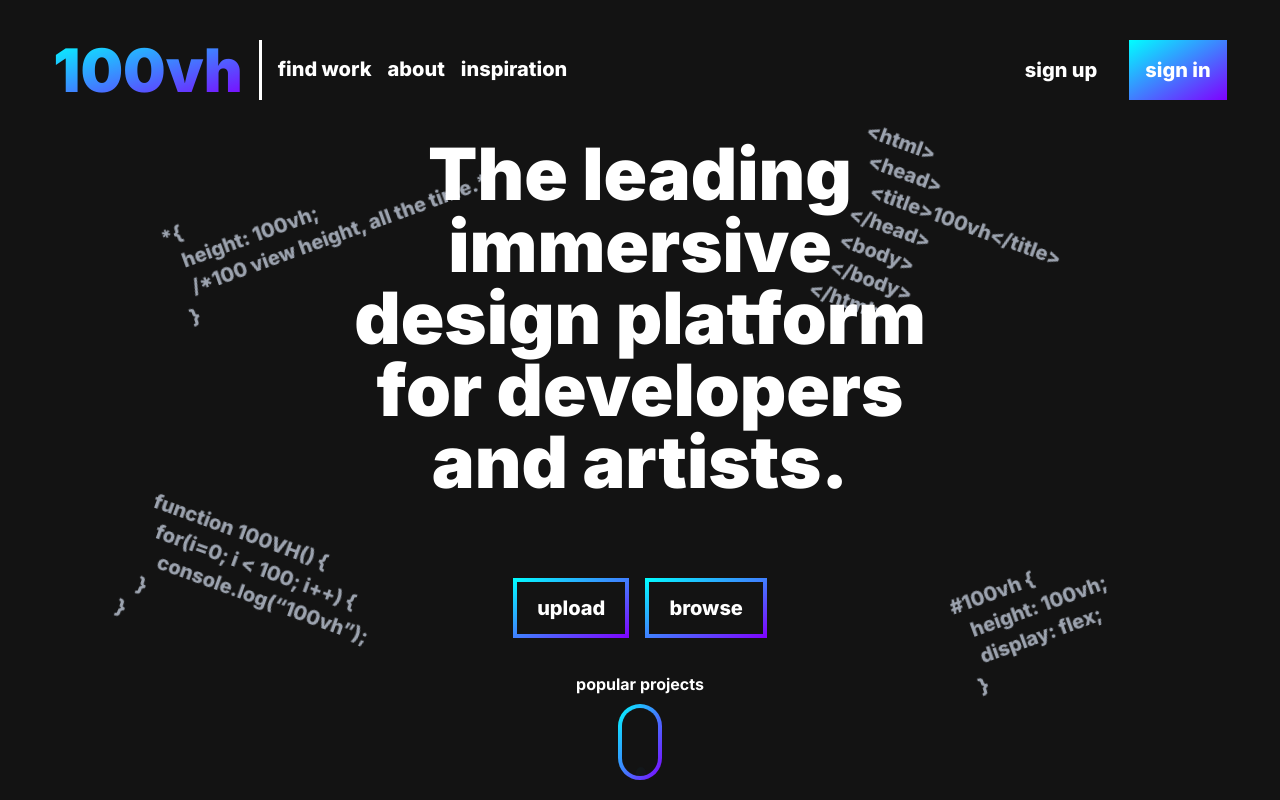
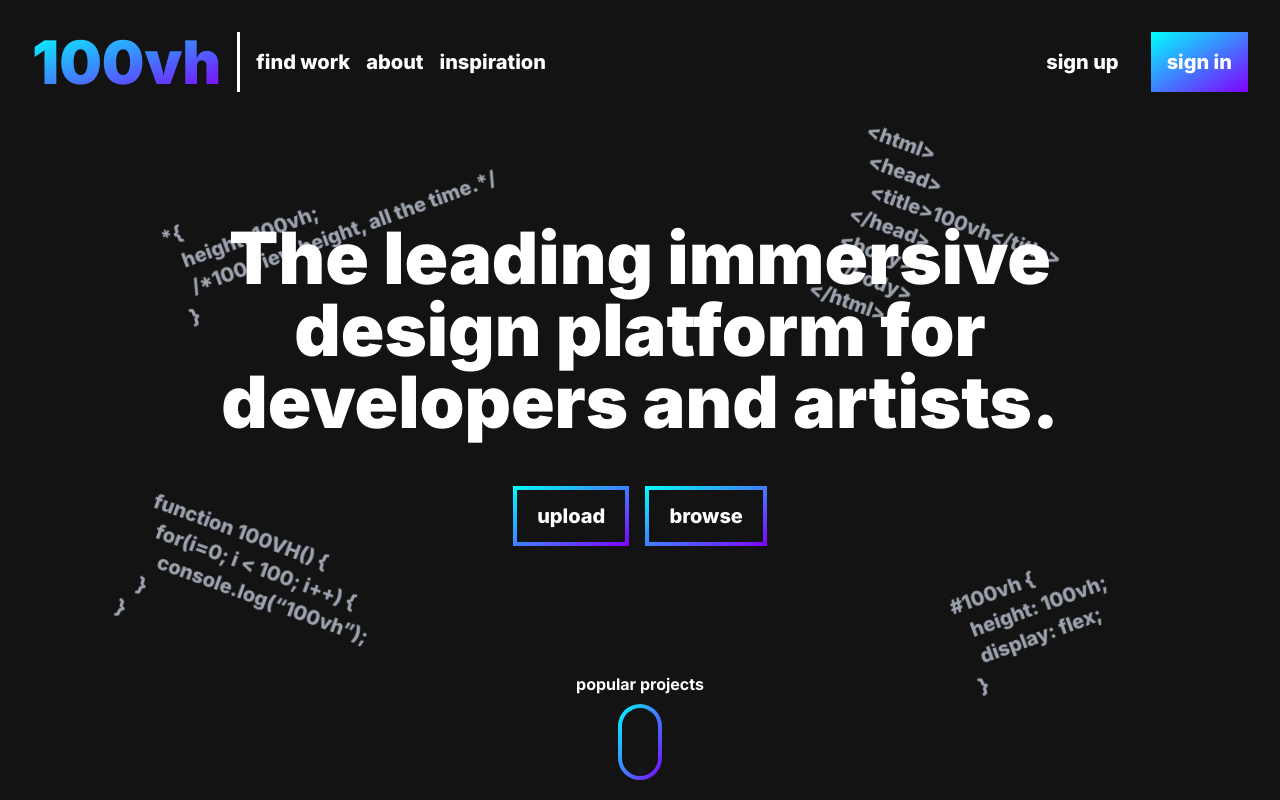
Before and after one commit to maxwellfortney/next-100vh, a Next.js app: page / in a window 1280 px wide. Built offline with nearby package versions, Linux system fonts and the light colour scheme; no server answers.

Commit message:
adds mongodb connection for auth

```diff
--- a/components/Home/AnimatedTexts.tsx
+++ b/components/Home/AnimatedTexts.tsx
@@ -4,7 +4,7 @@ export default function AnimatedTexts() {
   //         /*100 view height, all the time.*/
   //    }
   return (
-        <div className="absolute top-0 left-0 w-full h-full text-lg xl:text-xl">
+    <div className="absolute top-0 left-0 w-full h-full md:text-lg xl:text-xl">
       <div
         className="absolute flex flex-col font-extrabold text-gray-400 animate-bounce-rLeft"
         style={{ top: "20%", left: "13%" }}
--- /dev/null
+++ b/components/Navbar/MobileMenu.tsx
@@ -0,0 +1,21 @@
+import { useEffect } from "react";
+
+export default function MobileMenu({ menuOpen, setMenuOpen }: any) {
+  useEffect(() => {
+    window.addEventListener("resize", () => {
+      if (document.documentElement.clientWidth > 768 && menuOpen) {
+        setMenuOpen(false);
+      }
+    });
+  });
+  return (
+    <div
+      className={`duration-200 z-10 mobile-menu fixed bg-100vh-gray w-screen ${
+        menuOpen ? "is-open" : "is-closed"
+      } h-screen flex flex-col top-0`}
+      //   style={{ left: menuOpen ? "100%" : "0" }}
+    >
+      <div className="flex"></div>
+    </div>
+  );
+}
--- a/components/Navbar/Navbar.tsx
+++ b/components/Navbar/Navbar.tsx
@@ -1,6 +1,7 @@
 import { useEffect, useState } from "react";
 import SignUp from "../SignUp/SignUp";
 import Link from "next/link";
+import MobileMenu from "./MobileMenu";
 import { CSSTransition } from "react-transition-group";
 import { useRouter } from "next/dist/client/router";
 
@@ -17,9 +18,40 @@ export default function Navbar() {
   const [isSignIn, setIsSignIn] = useState(false);
   const [isSignUp, setIsSignUp] = useState(false);
 
+  const [menuOpen, setMenuOpen] = useState(false);
+  const [scrollY, setScrollY] = useState(0);
+  const [mouseY, setMouseY] = useState(0);
+
   useEffect(() => {
     console.log(session);
   }, [session]);
+
+  useEffect(() => {
+    document
+      .querySelector("#main-container")
+      ?.addEventListener("scroll", () => {
+        if (
+          Math.abs(
+            scrollY -
+              (document?.querySelector("#main-container")?.scrollTop as number)
+          ) > 10
+        ) {
+          setScrollY(
+            document?.querySelector("#main-container")?.scrollTop as number
+          );
+          console.log(scrollY);
+        }
+      });
+  }, []);
+
+  useEffect(() => {
+    document.addEventListener("mousemove", (e) => {
+      if (Math.abs(mouseY - e.clientY) > 10) {
+        setMouseY(e.clientY);
+        console.log(mouseY);
+      }
+    });
+  }, []);
 
   function handleButtonClick({ type }: any) {
     if (!blurBg) {
@@ -55,12 +87,9 @@ export default function Navbar() {
                     <div className="flex"></div>
                 </div>
             ) : null} */}
-            <CSSTransition
-                in={blurBg}
-                timeout={200}
-                classNames="fade"
-                unmountOnExit
-            >
+      {/* {menuOpen ? <MobileMenu menuOpen={menuOpen} /> : null} */}
+      <MobileMenu menuOpen={menuOpen} setMenuOpen={setMenuOpen} />
+      <CSSTransition in={blurBg} timeout={200} classNames="fade" unmountOnExit>
         <SignUp
           blurBg={blurBg}
           setBlurBg={setBlurBg}
@@ -69,42 +98,70 @@ export default function Navbar() {
         />
       </CSSTransition>
       <div
-                className="z-10 flex items-center justify-between w-11/12 mt-10"
-                style={{ height: "60px" }}
+        className="fixed z-10 flex items-center justify-between mt-8 transition-all duration-300"
+        style={{
+          height: "60px",
+          width: "95%",
+          top:
+            process.browser &&
+            scrollY > document.documentElement.clientHeight / 2 &&
+            mouseY > document.documentElement.clientHeight * 0.2
+              ? "-100px"
+              : "0",
+        }}
       >
         <div className="flex items-center h-full">
           <Link href="/">
-                        <a className="text-6xl font-black text-transparent transition-opacity hover:opacity-80 bg-clip-text bg-gradient-to-br from-100vh-cyan to-100vh-purple">
+            <a className="text-5xl font-black text-transparent transition-opacity duration-300 md:text-6xl hover:opacity-40 bg-clip-text bg-gradient-to-br from-100vh-cyan to-100vh-purple">
               100vh
             </a>
           </Link>
           <div
-                        className="h-full mx-4 bg-white"
+            className="hidden h-full mx-4 bg-white md:flex"
             style={{ width: "3px" }}
           />
-                    <div className="flex items-center h-full text-xl font-extrabold text-white">
+          <div className="items-center hidden h-full text-xl font-extrabold text-white md:flex">
             <Link href="/jobs">
               <a
                 className={`${
                   pathname === "/jobs" ? "border-white" : ""
-                                } py-3 mr-4 transition-all duration-300 border-b-2 border-transparent hover:border-white`}
+                } py-3 mr-4 transition-all duration-500 border-b-2 border-transparent hover:border-white`}
+                style={{ marginTop: "2px" }}
               >
                 find work
               </a>
             </Link>
             <Link href="/about">
-                            <a className="py-3 mr-4 transition-all duration-300 border-b-2 border-transparent hover:border-white">
+              <a
+                style={{ marginTop: "2px" }}
+                className="py-3 mr-4 transition-all duration-500 border-b-2 border-transparent hover:border-white"
+              >
                 about
               </a>
             </Link>
             <Link href="/inspiration">
-                            <a className="py-3 transition-all border-b-2 border-transparent hover:border-white">
+              <a
+                style={{ marginTop: "2px" }}
+                className="py-3 transition-all duration-500 border-b-2 border-transparent hover:border-white"
+              >
                 inspiration
               </a>
             </Link>
           </div>
         </div>
-                <div className="flex items-center h-full text-xl font-extrabold text-white">
+        <div className="flex md:hidden">
+          <button
+            onClick={() => setMenuOpen(!menuOpen)}
+            className={`hamburger hamburger--slider
+            ${menuOpen ? "is-active" : ""}`}
+            type="button"
+          >
+            <span className="hamburger-box">
+              <span className="hamburger-inner"></span>
+            </span>
+          </button>
+        </div>
+        <div className="items-center hidden h-full text-xl font-extrabold text-white md:flex">
           {/* <div className="flex mr-4">sign up</div>
                 <div className="flex items-center h-full px-4 transition-all hover:bg-100vh-gray hover:from-100vh-gray hover:to-100vh-gray bg-gradient-to-br from-100vh-cyan to-100vh-purple">
                     sign in
--- a/package.json
+++ b/package.json
@@ -9,6 +9,7 @@
     "lint": "next lint"
   },
   "dependencies": {
+    "mongodb": "^3.6.0",
     "next": "11.0.1",
     "next-auth": "^3.27.3",
     "react": "17.0.2",
@@ -25,5 +26,8 @@
     "postcss": "^8.3.6",
     "tailwindcss": "^2.2.6",
     "typescript": "4.3.5"
+  },
+  "peerOptionalDependencies": {
+    "mongodb": "^3.6.0"
   }
 }
--- a/pages/api/auth/[...nextauth].ts
+++ b/pages/api/auth/[...nextauth].ts
@@ -51,7 +51,7 @@ export default NextAuth({
   // Notes:
   // * You must install an appropriate node_module for your database
   // * The Email provider requires a database (OAuth providers do not)
-    // database: process.env.DATABASE_URL,
+  database: process.env.DATABASE_URL,
 
   // The secret should be set to a reasonably long random string.
   // It is used to sign cookies and to sign and encrypt JSON Web Tokens, unless
--- a/pages/index.tsx
+++ b/pages/index.tsx
@@ -8,17 +8,23 @@ import { useEffect } from "react";
 
 export default function Home() {
   return (
-        <div className="flex flex-col items-center justify-center w-full">
-            <div className="relative flex flex-col items-center justify-center w-full h-screen min-h-screen bg-100vh-gray">
+    <div
+      id="main-container"
+      className="flex flex-col items-center justify-start w-full max-h-screen overflow-x-hidden overflow-y-scroll"
+      style={{ scrollSnapType: "y mandatory" }}
+    >
+      <div
+        style={{ scrollSnapAlign: "start", paddingTop: "92px" }}
+        className="relative flex flex-col items-center justify-center w-full h-screen min-h-screen bg-100vh-gray"
+      >
         <AnimatedText />
         <Navbar />
         <div
           className="flex flex-col items-center justify-center flex-1 w-full h-full text-white"
           style={{ zIndex: 2 }}
         >
-                    <h1 className="w-3/4 mb-20 font-black text-center lg:w-1/2 text-7xl">
-                        The leading immersive design platform for developers and
-                        artists.
+          <h1 className="w-11/12 mb-8 text-5xl font-black text-center md:mb-12 2xl:mb-20 lg:w-3/4 2xl:w-1/2 lg:text-7xl">
+            The leading immersive design platform for developers and artists.
           </h1>
           <div className="flex text-xl">
             <div className="flex flex-1 mr-4 font-extrabold cursor-pointer group bg-gradient-to-br from-100vh-cyan to-100vh-purple">
@@ -42,11 +48,21 @@ export default function Home() {
           <div
             className={`mt-2 bg-gradient-to-br from-100vh-cyan to-100vh-purple ${styles["mouseWrapper"]}`}
           >
-                        <div
-                            className={`${styles["mouseIcon"]} m-1 bg-100vh-gray`}
-                        ></div>
+            <div className={`${styles["mouseIcon"]} m-1 bg-100vh-gray`}></div>
           </div>
         </div>
+      </div>
+      <div
+        style={{ scrollSnapAlign: "start" }}
+        className="flex w-full h-screen min-h-screen bg-red-400"
+      >
+        a
+      </div>
+      <div
+        style={{ scrollSnapAlign: "start" }}
+        className="flex w-full h-screen min-h-screen bg-yellow-400"
+      >
+        a
       </div>
     </div>
   );
--- a/styles/globals.css
+++ b/styles/globals.css
@@ -10,8 +10,7 @@ body {
   padding: 0;
   margin: 0;
   font-family: "Inter", -apple-system, BlinkMacSystemFont, Segoe UI, Roboto,
-        Oxygen, Ubuntu, Cantarell, Fira Sans, Droid Sans, Helvetica Neue,
-        sans-serif;
+    Oxygen, Ubuntu, Cantarell, Fira Sans, Droid Sans, Helvetica Neue, sans-serif;
 }
 
 .fade-enter {
@@ -28,3 +27,122 @@ body {
   opacity: 0;
   transition: opacity 200ms ease-in-out;
 }
+
+.hamburger {
+  padding: 15px 15px;
+  display: inline-block;
+  cursor: pointer;
+  transition-property: opacity, filter;
+  transition-duration: 0.15s;
+  transition-timing-function: linear;
+  font: inherit;
+  color: inherit;
+  text-transform: none;
+  background-color: transparent;
+  border: 0;
+  margin: 0;
+  overflow: visible;
+}
+.hamburger:hover {
+  opacity: 0.7;
+}
+.hamburger.is-active:hover {
+  opacity: 0.7;
+}
+.hamburger.is-active .hamburger-inner,
+.hamburger.is-active .hamburger-inner::before,
+.hamburger.is-active .hamburger-inner::after {
+  background-color: #fff;
+}
+
+.hamburger-box {
+  width: 40px;
+  height: 24px;
+  display: inline-block;
+  position: relative;
+}
+
+.hamburger-inner {
+  display: block;
+  top: 50%;
+  margin-top: -2px;
+}
+.hamburger-inner,
+.hamburger-inner::before,
+.hamburger-inner::after {
+  width: 40px;
+  height: 4px;
+  background-color: #fff;
+  border-radius: 4px;
+  position: absolute;
+  transition-property: transform;
+  transition-duration: 0.15s;
+  transition-timing-function: ease;
+}
+.hamburger-inner::before,
+.hamburger-inner::after {
+  content: "";
+  display: block;
+}
+.hamburger-inner::before {
+  top: -10px;
+}
+.hamburger-inner::after {
+  bottom: -10px;
+}
+
+/*
+   * Slider
+   */
+.hamburger--slider .hamburger-inner {
+  top: 2px;
+}
+.hamburger--slider .hamburger-inner::before {
+  top: 10px;
+  transition-property: transform, opacity;
+  transition-timing-function: ease;
+  transition-duration: 0.15s;
+}
+.hamburger--slider .hamburger-inner::after {
+  top: 20px;
+}
+
+.hamburger--slider.is-active .hamburger-inner {
+  transform: translate3d(0, 10px, 0) rotate(45deg);
+}
+.hamburger--slider.is-active .hamburger-inner::before {
+  transform: rotate(-45deg) translate3d(-5.71429px, -6px, 0);
+  opacity: 0;
+}
+.hamburger--slider.is-active .hamburger-inner::after {
+  transform: translate3d(0, -20px, 0) rotate(-90deg);
+}
+
+.mobile-menu {
+  left: 100%;
+}
+
+.mobile-menu.is-open {
+  left: 0;
+}
+
+/* width */
+::-webkit-scrollbar {
+  width: 7px;
+}
+
+/* Track */
+::-webkit-scrollbar-track {
+  background: #131313;
+}
+
+/* Handle */
+::-webkit-scrollbar-thumb {
+  background: #888;
+  border-radius: 999px;
+}
+
+/* Handle on hover */
+::-webkit-scrollbar-thumb:hover {
+  background: #555;
+}
```
Also changed, not shown: tailwind.config.js (+13 -14 lines), 1 other file (tests, documents, lock files or other folders). Lines whose indentation alone changed are shown as unchanged.
